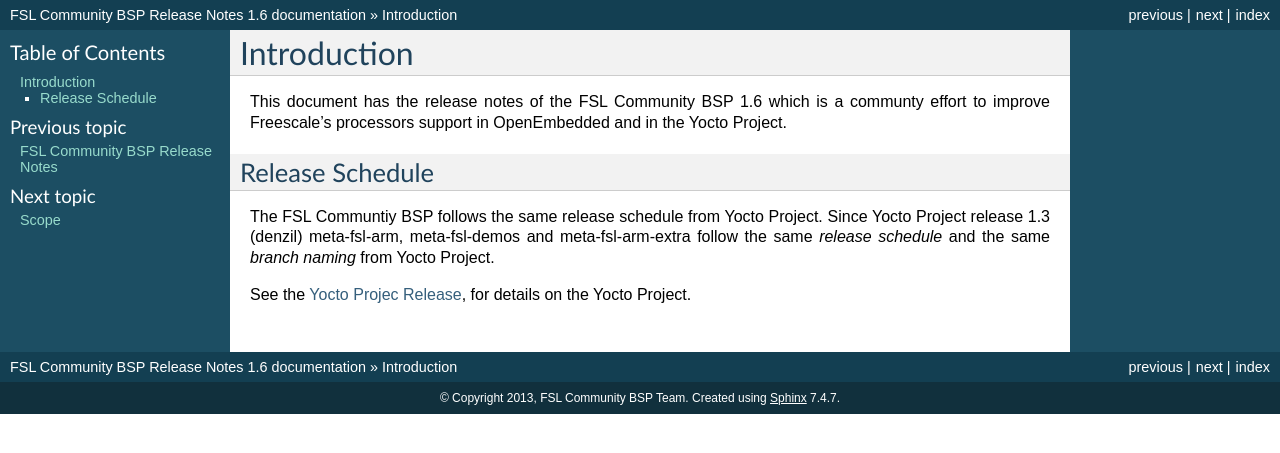
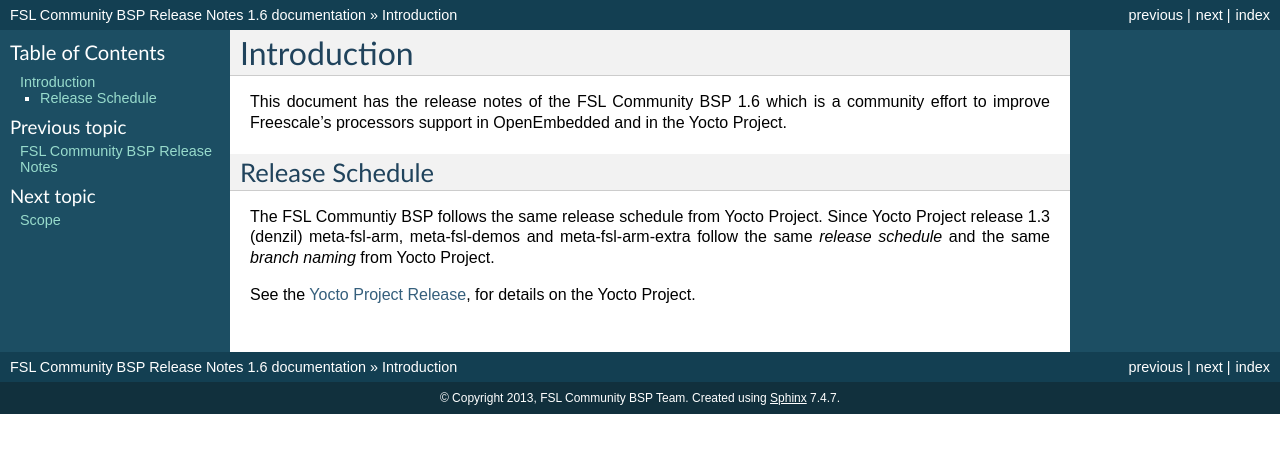
Before and after one commit to Freescale/Documentation, a Sphinx documentation site: the page built from release-notes/source/introduction.rst, in a window 1280 px wide. Shown: the top 453 px of the page. Built offline with Sphinx 7.4.7, drawn with Linux system fonts in a browser that asks for light colours.

Commit message:
RN: introduction: typo fixes
s/communty/community/
s/Projec/Project/

Signed-off-by: Mario Domenech Goulart <mario@ossystems.com.br>

```diff
--- a/release-notes/source/introduction.rst
+++ b/release-notes/source/introduction.rst
@@ -2,7 +2,7 @@
 ============
 
 This document has the release notes of the FSL Community BSP |release|
-which is a communty effort to improve Freescale's
+which is a community effort to improve Freescale's
 processors support in OpenEmbedded and in the Yocto Project.
 
 Release Schedule
@@ -12,5 +12,5 @@
 Since Yocto Project release 1.3 (denzil) meta-fsl-arm, meta-fsl-demos and meta-fsl-arm-extra
 follow the same *release schedule* and the same *branch naming* from Yocto Project.
 
-See the `Yocto Projec Release <https://wiki.yoctoproject.org/wiki/Releases>`_, for details
+See the `Yocto Project Release <https://wiki.yoctoproject.org/wiki/Releases>`_, for details
 on the Yocto Project.
```
